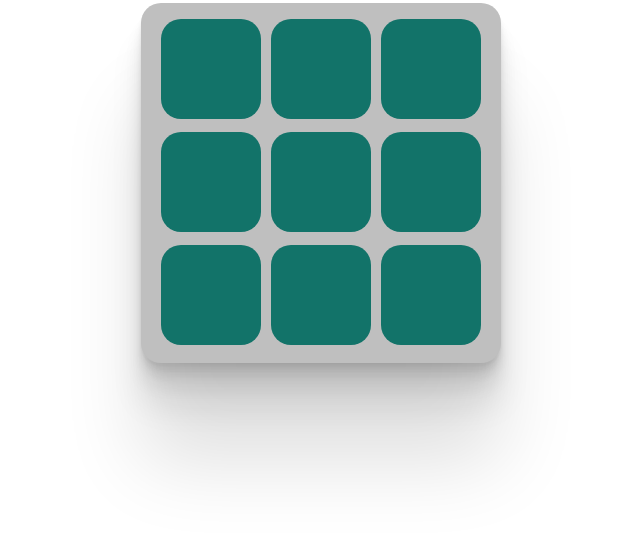
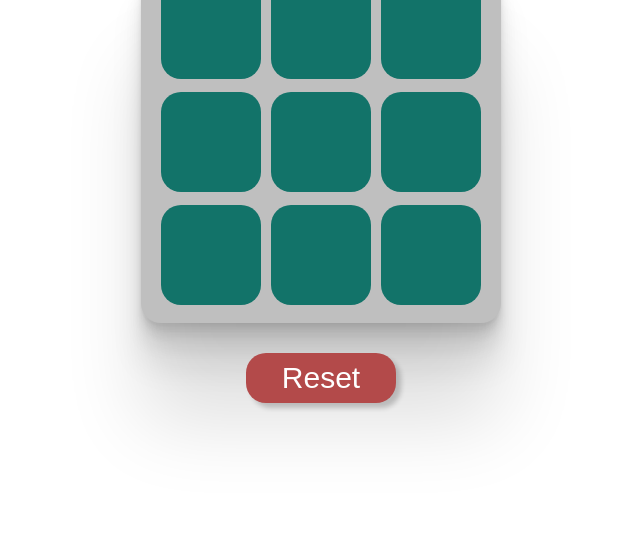
Before and after one commit to ambas90/Tic-Tac-Toe, a plain HTML site: page index.html in a window 1280 px wide. Shown: the part 264-800 px from the top of the page, without its empty margins (319-959 px from the left). Drawn offline with Linux system fonts and the light colour scheme.

Commit message:
add reset

```diff
--- a/css/style.css
+++ b/css/style.css
@@ -20,6 +20,9 @@ button {
   top: 50%;
   left: 50%;
   transform: translate(-50%, -50%);
+  display: flex;
+  flex-direction: column;
+  align-items: center;
 }
 
 .title {
@@ -67,3 +70,25 @@ button {
   transform: scale(1.1);
   box-shadow: 10px 10px 10px rgba(0, 0, 0, 0.2);
 }
+
+.resetButton {
+  width: 150px;
+  max-width: 150px;
+  height: 50px;
+  max-height: 50px;
+  border-radius: 20px;
+  background-color: #b34a4a;
+  border-width: 0;
+  transition: transform 100ms ease-in-out, box-shadow 100ms ease-in-out;
+  color: white;
+  font-size: 30px;
+  text-align: center;
+  font-family: Arial, Helvetica, sans-serif;
+  margin-top: 1em;
+  box-shadow: 5px 5px 5px rgba(0, 0, 0, 0.2);
+}
+
+.resetButton:hover {
+  transform: scale(1.1);
+  box-shadow: 10px 10px 10px rgba(0, 0, 0, 0.2);
+}
--- a/index.html
+++ b/index.html
@@ -40,6 +40,7 @@
           </li>
         </ul>
       </div>
+      <button class="resetButton" , type="button">Reset</button>
     </div>
     <script src="js/script.js"></script>
   </body>
--- a/js/script.js
+++ b/js/script.js
@@ -1,6 +1,7 @@
 const fileds = document.querySelector(".fields");
 const title = document.querySelector(".title");
-fileds.addEventListener("click", fieldFinder);
+const reset = document.querySelector(".resetButton");
+const fieldsbuttons = document.querySelectorAll(".fieldButton");
 let mark = "o";
 let gameOn = true;
 let markCounter = 0;
@@ -56,6 +57,7 @@ function markChanger() {
     mark = "o";
   }
 }
+
 //sprawdzanie 3 symboli w jednej lini
 function winCheck(marks) {
   if (marks.length < 3) {
@@ -98,3 +100,20 @@ function gameEnd(lineToMark) {
   }
   gameOn = false;
 }
+
+//resetowanie gry
+
+function gameReset() {
+  gameOn = true;
+  markCounter = 0;
+  oMarks = [];
+  xMarks = [];
+  console.log(fieldsbuttons);
+  fieldsbuttons.forEach((element) => {
+    element.textContent = "";
+    element.style.backgroundColor = "#127369";
+  });
+}
+
+fileds.addEventListener("click", fieldFinder);
+reset.addEventListener("click", gameReset);
```
